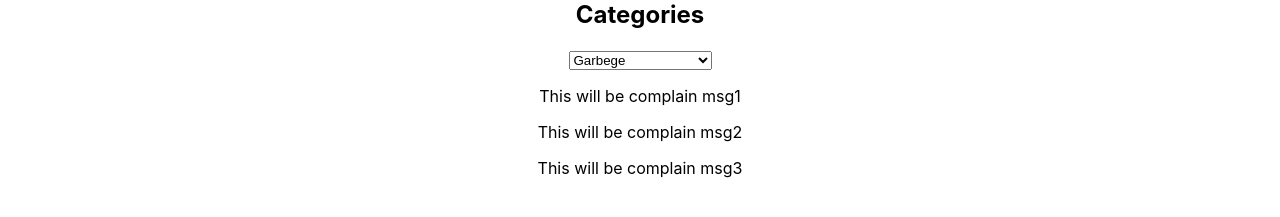
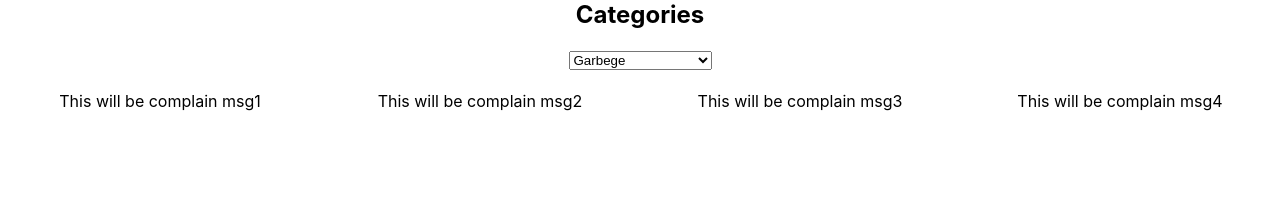
Before and after one commit to jerseycity2018/team-2, a React (Create React App) app in the folder dashboard/: page / in a window 1280 px wide. Shown: the part 357-574 px from the top of the page. Built offline with nearby package versions, Linux system fonts and the light colour scheme.

Commit message:
get rid off bootstrap

```diff
--- a/dashboard/src/components/Issues.js
+++ b/dashboard/src/components/Issues.js
@@ -2,11 +2,22 @@ import React, { Component } from 'react';
 import Select from 'react';
 
 const sectionStyle = {
-
-  'padding-top': '50px',
-  'padding-bottom': '50px',
+  "padding-top": '50px',
+  "padding-bottom": '50px',
   "text-align": 'center'
 };
+
+const msgStyle = {
+  "flex-direction": 'row',
+  "display":"flex",
+}
+
+
+
+const msgPadding = {
+  "padding": '5px 10px'
+}
+
 
 class Issues extends Component {
 
@@ -14,10 +25,10 @@ class Issues extends Component {
 
   render() {
     return (
-      <section class="features" id="features" className="App" style={sectionStyle}>
-      <div class="container">
+      <section className="App" style={sectionStyle}>
+      <div>
 
-        <div class="row section-heading text-center">
+        <div>
           <h2>Categories</h2>
           <select>
             <option value="garbege">Garbege</option>
@@ -27,21 +38,29 @@ class Issues extends Component {
           </select>
         </div>
 
-        <div class="row my-auto">
+        <div style={msgStyle}>
 
-          <div class="col-lg-4">
-            <div class="feature-item">
-              <p class="text-muted">This will be complain msg1</p>
+          <div style={{"flex":'1'}}>
+            <div style={msgPadding}>
+              <p>This will be complain msg1</p>
             </div>
           </div>
-          <div class="col-lg-4">
-            <div class="feature-item">
-              <p class="text-muted">This will be complain msg2</p>
+
+          <div style={{"flex":'1'}}>
+            <div style={msgPadding}>
+              <p>This will be complain msg2</p>
             </div>
           </div>
-          <div class="col-lg-4">
-            <div class="feature-item">
-              <p class="text-muted">This will be complain msg3</p>
+
+          <div style={{"flex":'1'}}>
+            <div style={msgPadding}>
+              <p>This will be complain msg3</p>
+            </div>
+          </div>
+
+          <div style={{"flex":'1'}}>
+            <div style={msgPadding}>
+              <p>This will be complain msg4</p>
             </div>
           </div>
 
```
